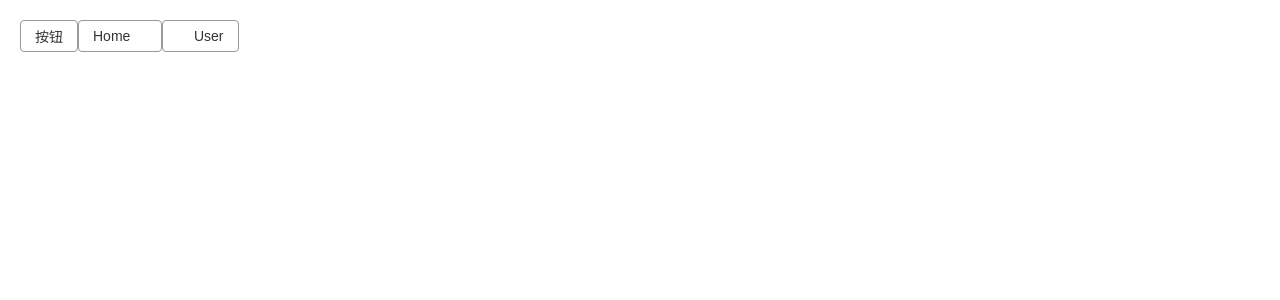
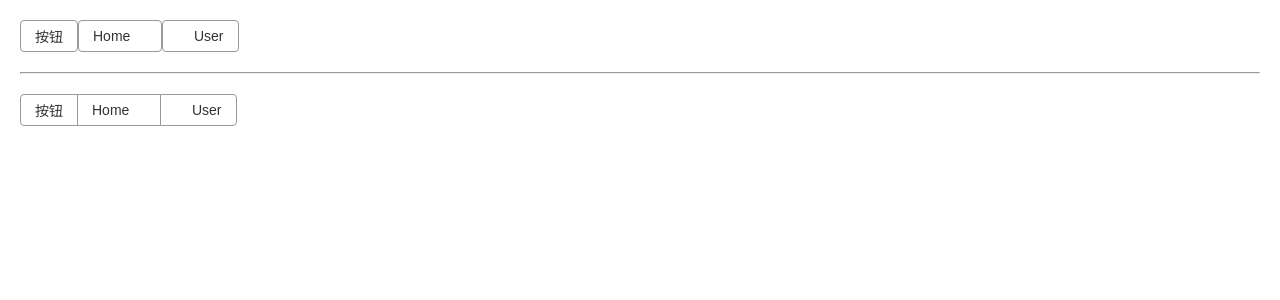
Before and after one commit to wencaizhang/ActionVue, a Vue app: page /#/ in a window 1280 px wide. Shown: the top 300 px of the page. Built offline with nearby package versions, Linux system fonts and the light colour scheme.

Commit message:
创建 button group

```diff
--- /dev/null
+++ b/src/components/button-group.vue
@@ -0,0 +1,45 @@
+<template>
+  <div class="g-button-group">
+    <slot></slot>
+  </div>
+</template>
+
+<script>
+export default {
+  name: '',
+  mounted () {
+    for (let node of this.$el.children) {
+      let name = node.nodeName.toLowerCase()
+      if (name !== 'button') {
+        console.warn(`g-button-group 的子元素应当全部是 g-button，而你这里使用了 ${name}！`)
+      }
+    }
+  }
+}
+</script>
+
+<style lang="less">
+.g-button-group {
+  display: inline-flex;
+  vertical-align: middle;
+  > .g-button {
+    border-radius: 0;
+    &:not(:first-child) {
+      margin-left: -1px;
+    }
+    &:hover {
+      position: relative;
+      z-index: 1;
+    }
+    &:first-child {
+      border-top-left-radius: 4px;
+      border-bottom-left-radius: 4px;
+    }
+    &:last-child {
+      border-top-right-radius: 4px;
+      border-bottom-right-radius: 4px;
+    }
+  }
+
+}
+</style>
--- a/src/components/button.vue
+++ b/src/components/button.vue
@@ -95,8 +95,6 @@ export default {
   &:focus {
     outline: none;
   }
-
-
   .loading {
     animation: spin 1s infinite linear;
   }
--- a/src/pages/home.vue
+++ b/src/pages/home.vue
@@ -4,24 +4,33 @@
     <g-button icon="home" iconPosition="right" :loading="loading2" @click.native="loading2 = !loading2">Home</g-button>
     <g-button icon="user" :loading="loading3" @click.native="loading3 = !loading3">User</g-button>
     <g-icon name="download" />
-
+    <hr style="margin: 20px 0">
+    <div>
+      <buttonGroup>
+        <g-button :loading="loading1" @click.native="loading1 = !loading1">按钮</g-button>
+        <g-button icon="home" iconPosition="right" :loading="loading2" @click.native="loading2 = !loading2">Home</g-button>
+        <g-button icon="user" :loading="loading3" @click.native="loading3 = !loading3">User</g-button>
+      </buttonGroup>
+    </div>
   </div>
 </template>
 
 <script>
 import button from '@/components/button'
 import icon from '@/components/icon'
+import buttonGroup from '@/components/button-group'
 
 export default {
   components: {
     gButton: button,
-    gIcon: icon
+    gIcon: icon,
+    buttonGroup
   },
   data () {
     return {
       loading1: false,
       loading2: false,
-      loading3: false,
+      loading3: false
     }
   }
 }
```
